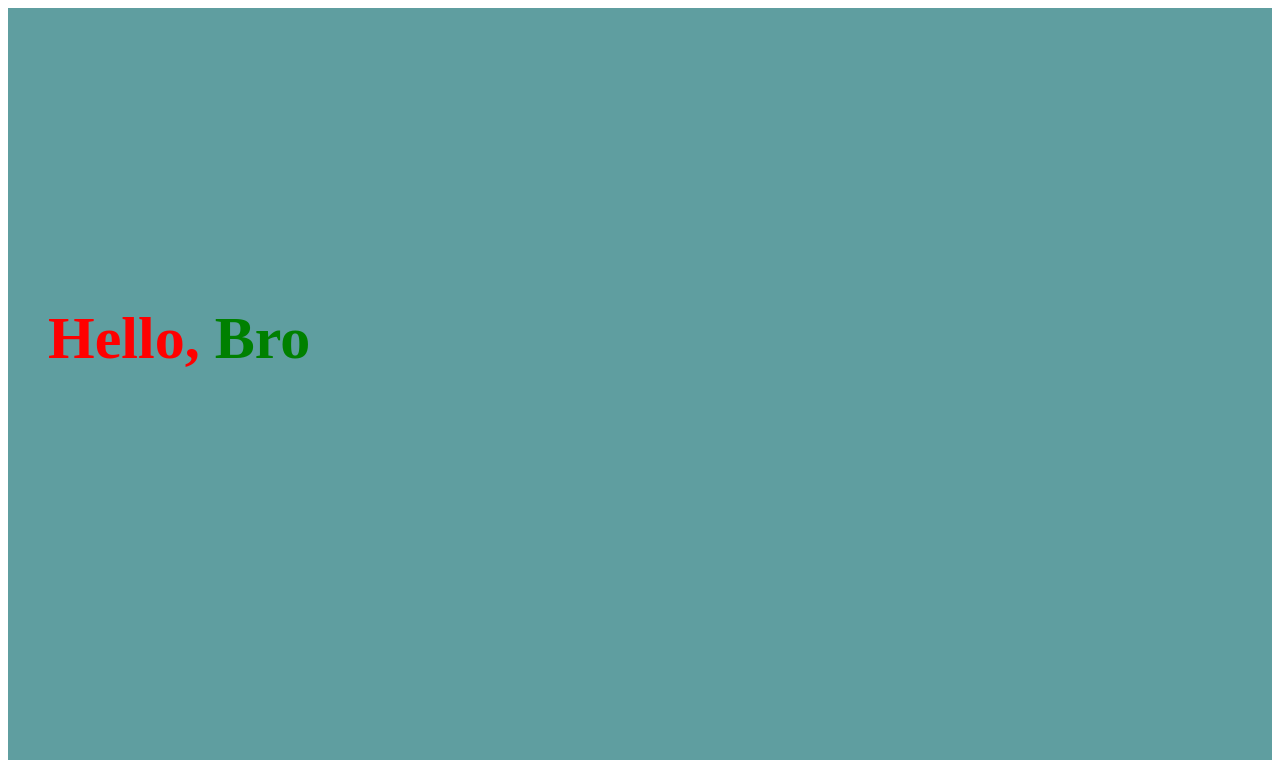
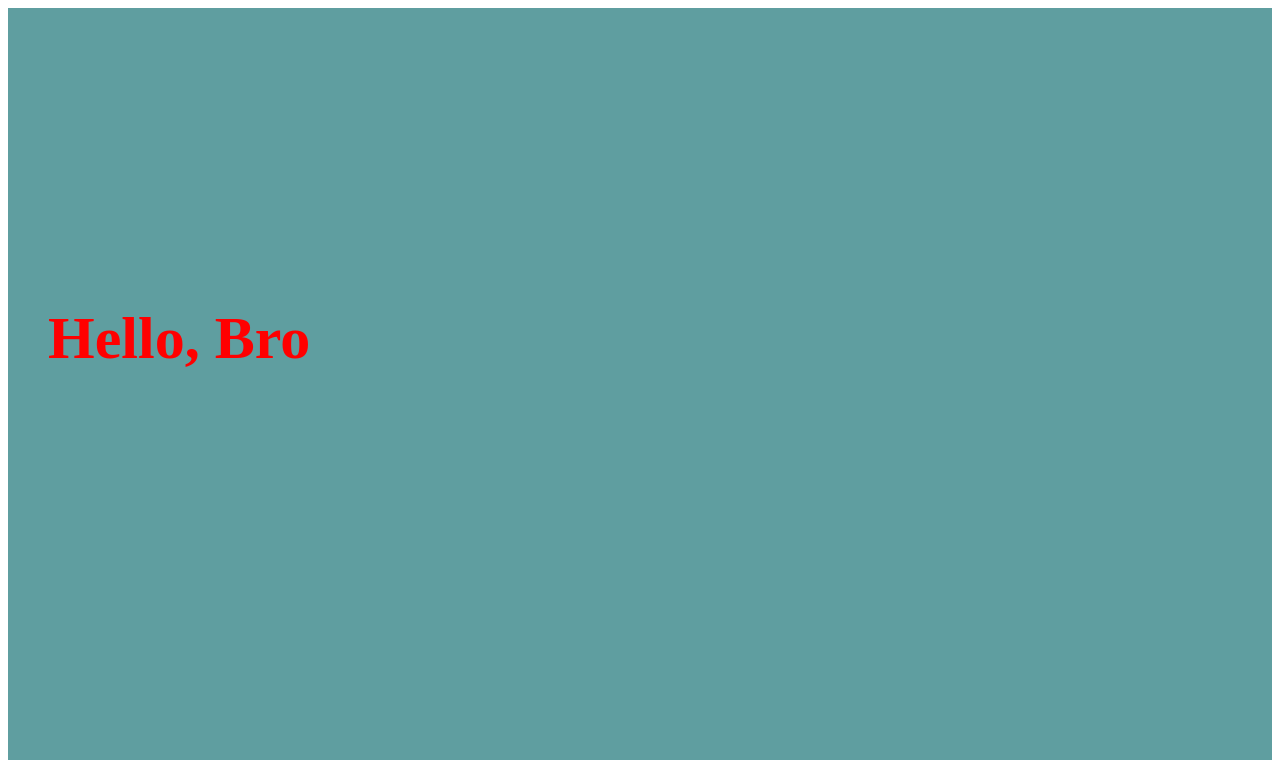
Before and after one commit to howevrm1e/my_third_project, a plain HTML site: page index.html in a window 1280 px wide. Shown: the top 760 px of the page. Drawn offline with nearby package versions, Linux system fonts and the light colour scheme; files that its build step writes are made by us from their sources.

Commit message:
new_repo

```diff
--- a/scss/style.scss
+++ b/scss/style.scss
@@ -7,7 +7,7 @@
   h1{
     color: red;
     span{
-      color: green;
+      line-height: 12px;
     }
   }
 }
```
